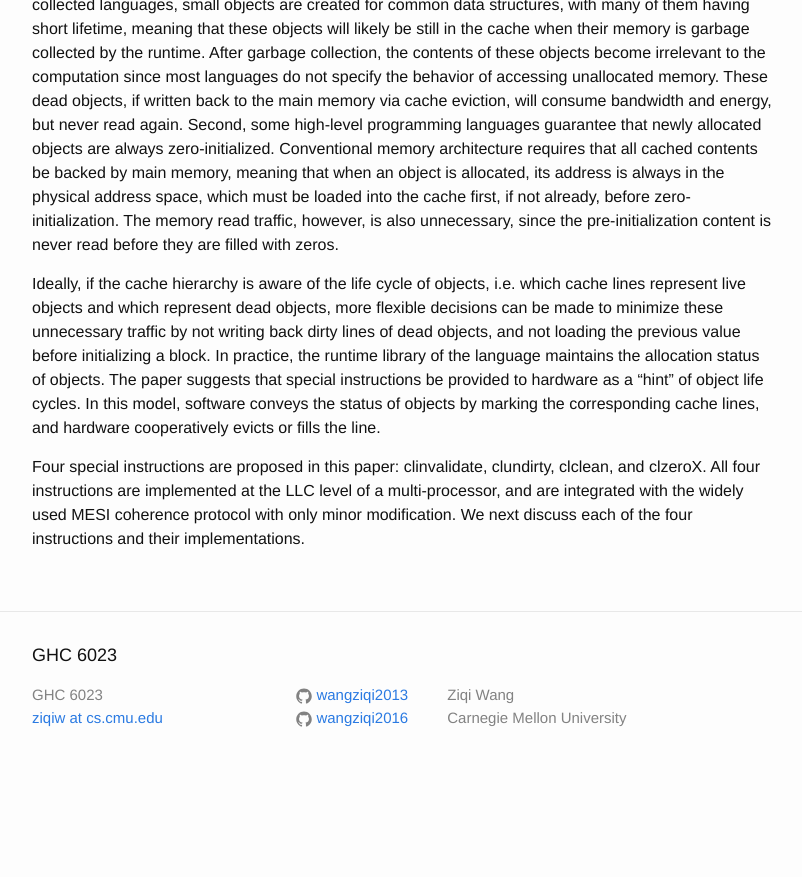
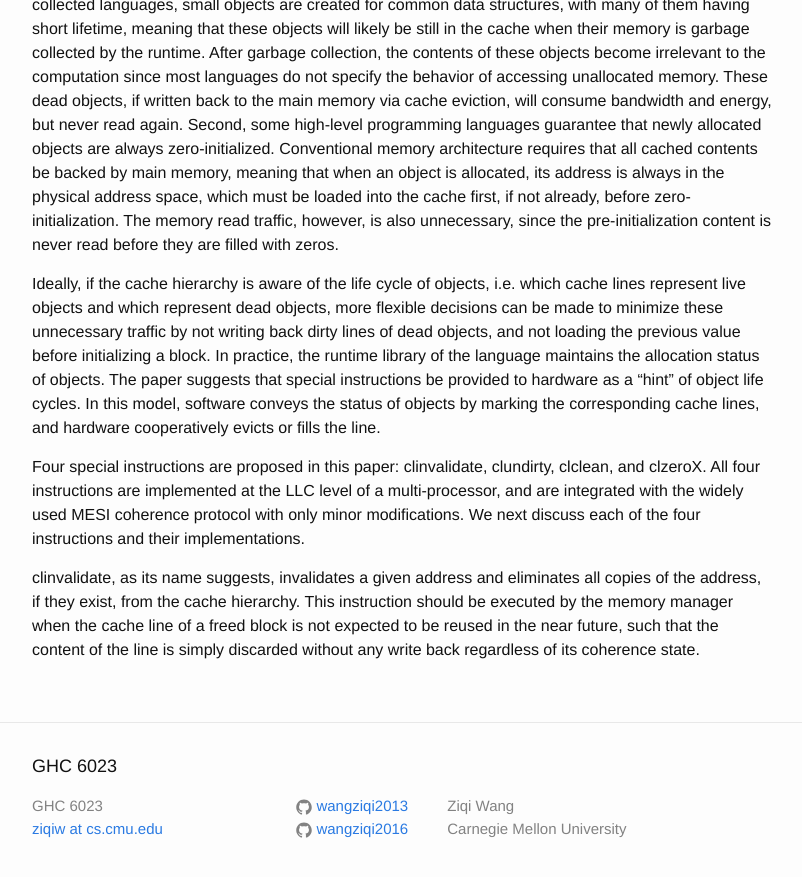
Before and after one commit to wangziqi2013/wangziqi2013.github.io, a Jekyll site: the page built from _posts/2020-08-07-cooperative-cache-scrubbing.markdown, in a window 1280 px wide and 900 px high, scrolled down 640 px. Shown: the top 877 px of the window, without its empty margins (238-1040 px from the left). Built offline with Jekyll 4.4.1, drawn with Linux system fonts in a browser that asks for light colours; before the commit the page ends 1429 px from its top, so only the background shows below that.

Commit message:
Adding clinvalidate

```diff
--- a/_posts/2020-08-07-cooperative-cache-scrubbing.markdown
+++ b/_posts/2020-08-07-cooperative-cache-scrubbing.markdown
@@ -40,4 +40,9 @@ objects by marking the corresponding cache lines, and hardware cooperatively evi
 
 Four special instructions are proposed in this paper: clinvalidate, clundirty, clclean, and clzeroX. All four instructions
 are implemented at the LLC level of a multi-processor, and are integrated with the widely used MESI coherence protocol
-with only minor modification. We next discuss each of the four instructions and their implementations.
+with only minor modifications. We next discuss each of the four instructions and their implementations.
+
+clinvalidate, as its name suggests, invalidates a given address and eliminates all copies of the address, if they exist,
+from the cache hierarchy. This instruction should be executed by the memory manager when the cache line of a freed block
+is not expected to be reused in the near future, such that the content of the line is simply discarded without any write
+back regardless of its coherence state.
```
